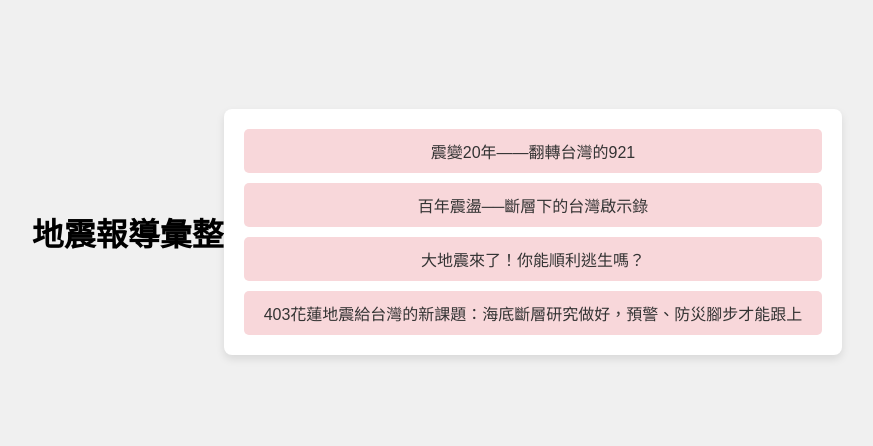
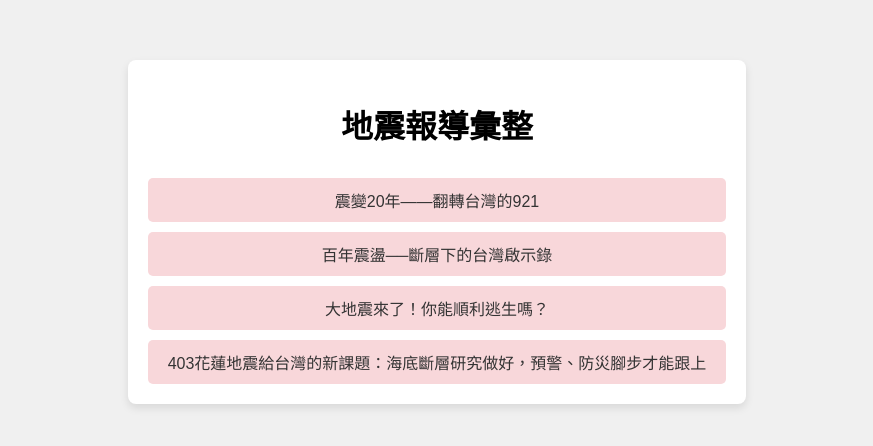
Before and after one commit to haohsiangko/earthquake_resources, a plain HTML site: page index.html in a window 1280 px wide. Shown: the part 168-614 px from the top of the page, without its empty margins (203-1076 px from the left). Drawn offline with Linux system fonts and the light colour scheme.

Commit message:
update 11:58

```diff
--- a/index.html
+++ b/index.html
@@ -8,8 +8,9 @@
     <link rel="stylesheet" href="styles.css">
 </head>
 <body>
-    <h1>地震報導彙整</h1>
+
     <div class="link-container">
+        <h1 style="text-align: center;">地震報導彙整</h1>
         <a href="https://www.twreporter.org/topics/921-earthquake-20th" target="_blank" class="link-button">震變20年——翻轉台灣的921</a>
         <a href="https://www.twreporter.org/topics/taiwan-earthquake-revelation" target="_blank" class="link-button">百年震盪──斷層下的台灣啟示錄</a>
         <a href="https://www.twreporter.org/a/taiwan-earthquake-escape-game" target="_blank" class="link-button">大地震來了！你能順利逃生嗎？</a>
```
